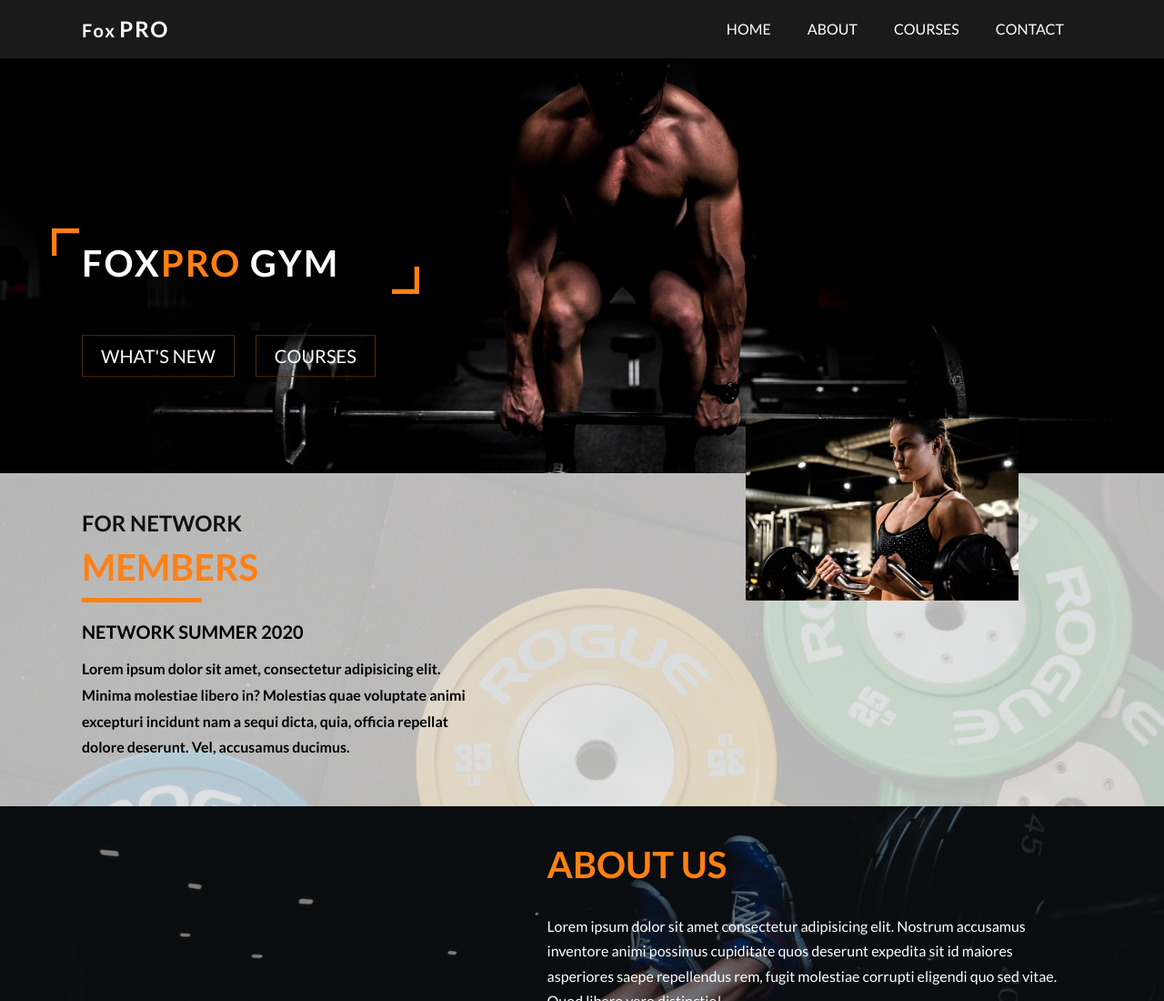
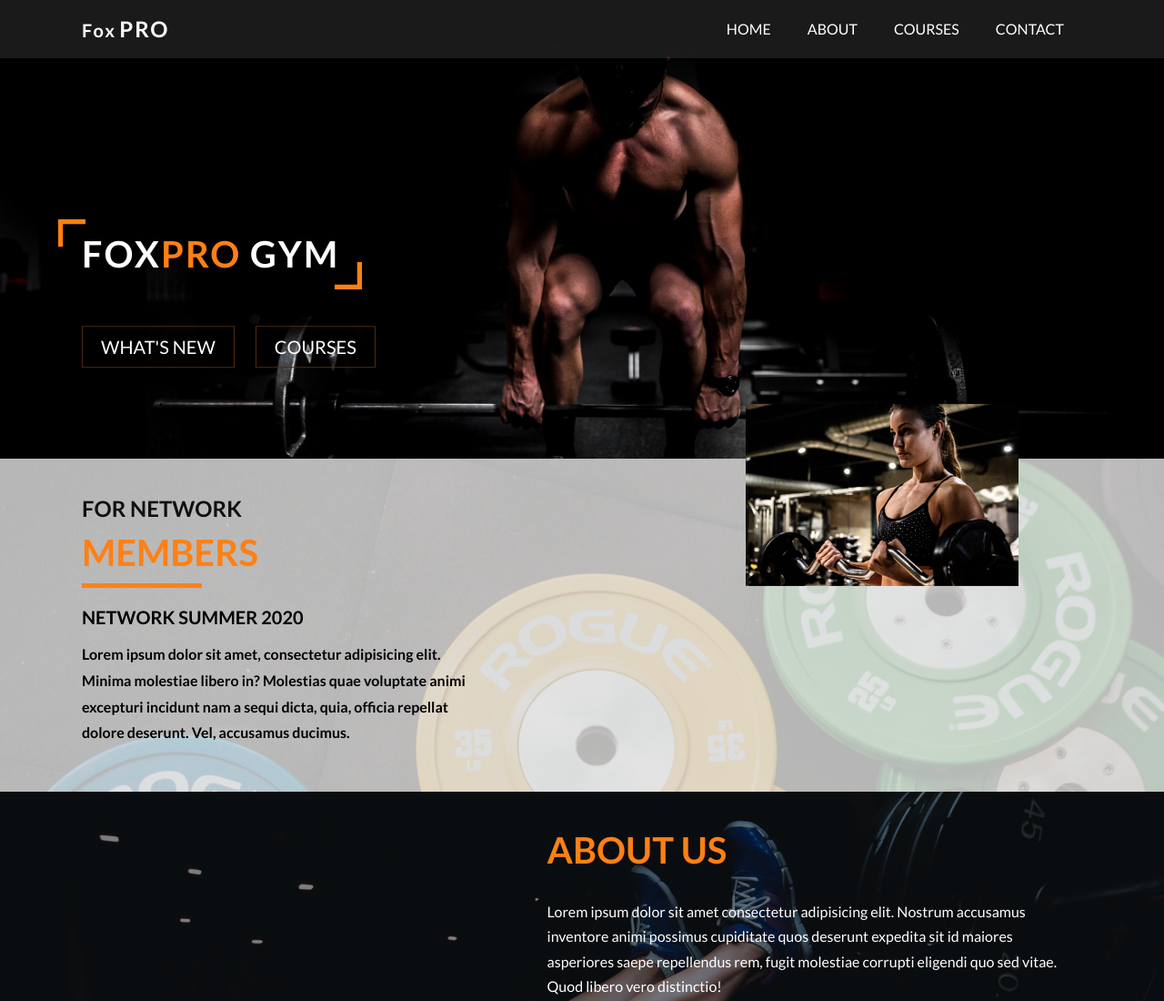
Before and after one commit to Belkowski656/gym-landing-page, a plain HTML site: page index.html in a window 1280 px wide. Shown: the top 1100 px of the page at 91% size. Drawn offline with Linux system fonts and the light colour scheme.

Commit message:
update responsivness for header and members section

```diff
--- a/SCSS/_advantages.scss
+++ b/SCSS/_advantages.scss
@@ -2,7 +2,6 @@
     color: $black;
     background-color: #464646;
     padding-top: 20px;
-    transform: translateY(-30px);
     padding-bottom: 50px;
 
     &__container {
@@ -10,7 +9,6 @@
             display: flex;
             flex-wrap: wrap;
             justify-content: space-between;
-            // align-items: center;
         }
     }
 
--- a/SCSS/_footer.scss
+++ b/SCSS/_footer.scss
@@ -1,7 +1,6 @@
 .footer {
     background-color: $black;
     text-align: center;
-    transform: translateY(-30px);
     padding: 50px 0;
     position: relative;
 
--- a/SCSS/_header.scss
+++ b/SCSS/_header.scss
@@ -6,12 +6,12 @@
     background-repeat: no-repeat;
     position: relative;
 
-    @media (min-width:1024px) {
-        height: 80vh;
+    @media (min-width:823px) {
+        height: 70vh;
     }
 
-    @media (min-width:1100px) {
-        height: 65vh;
+    @media (min-width:1200px) {
+        height: 63vh;
     }
 
     &__container {
@@ -21,7 +21,7 @@
         transform: translate(-50%, -50%);
         max-width: 324px;
 
-        @media (min-width:1024px) {
+        @media (min-width:823px) {
             top: 60%;
             left: 50%;
             transform: translate(-50%, -50%);
@@ -32,6 +32,18 @@
 
     &__title-box {
         text-align: center;
+        max-width: 324px;
+
+        @media (min-width:823px) {
+            text-align: left;
+        }
+    }
+
+    &__title {
+        @include title(white);
+        letter-spacing: 2px;
+        max-width: 324px;
+        position: relative;
 
         &::after {
             content: "";
@@ -40,12 +52,12 @@
             background-image: url(../src/arrow.png);
             width: 30px;
             height: 30px;
-            top: -25%;
-            left: 0%;
+            top: -35%;
+            left: 0;
 
-            @media (min-width:1024px) {
-                top: -15%;
-                left: -3%;
+            @media (min-width:823px) {
+                top: -30%;
+                left: -8%;
             }
         }
 
@@ -56,24 +68,15 @@
             background-image: url(../src/arrow.png);
             width: 30px;
             height: 30px;
-            bottom: 25%;
-            right: 0%;
+            bottom: -35%;
+            right: 0;
             transform: rotate(180deg);
 
-            @media (min-width:1024px) {
-                top: 30%;
-                left: 31%;
+            @media (min-width:823px) {
+                bottom: -30%;
+                right: 5%;
             }
         }
-
-        @media (min-width:1024px) {
-            text-align: left;
-        }
-    }
-
-    &__title {
-        @include title(white);
-        letter-spacing: 2px;
     }
 
     &__title--big {
@@ -84,7 +87,7 @@
         transform: translateY(200%);
         text-align: center;
 
-        @media (min-width:1024px) {
+        @media (min-width:823px) {
             transform: translateY(120%);
             text-align: left;
         }
--- a/SCSS/_reset.scss
+++ b/SCSS/_reset.scss
@@ -8,6 +8,12 @@ body {
     font-family: 'Lato', sans-serif;
 }
 
+.wrapper {
+    max-width: 1920px;
+    margin: 0 auto;
+    overflow: hidden;
+}
+
 .container {
     width: 90%;
     margin: 0 auto;
--- a/SCSS/_trainers.scss
+++ b/SCSS/_trainers.scss
@@ -4,7 +4,6 @@
     padding-bottom: 50px;
     color: $black;
     text-align: center;
-    transform: translateY(-20px);
 
     &__container {
         background-color: black;
```
Also changed, not shown: SCSS/_members.scss (+28 -6 lines), css/main.css, 1 other file.
